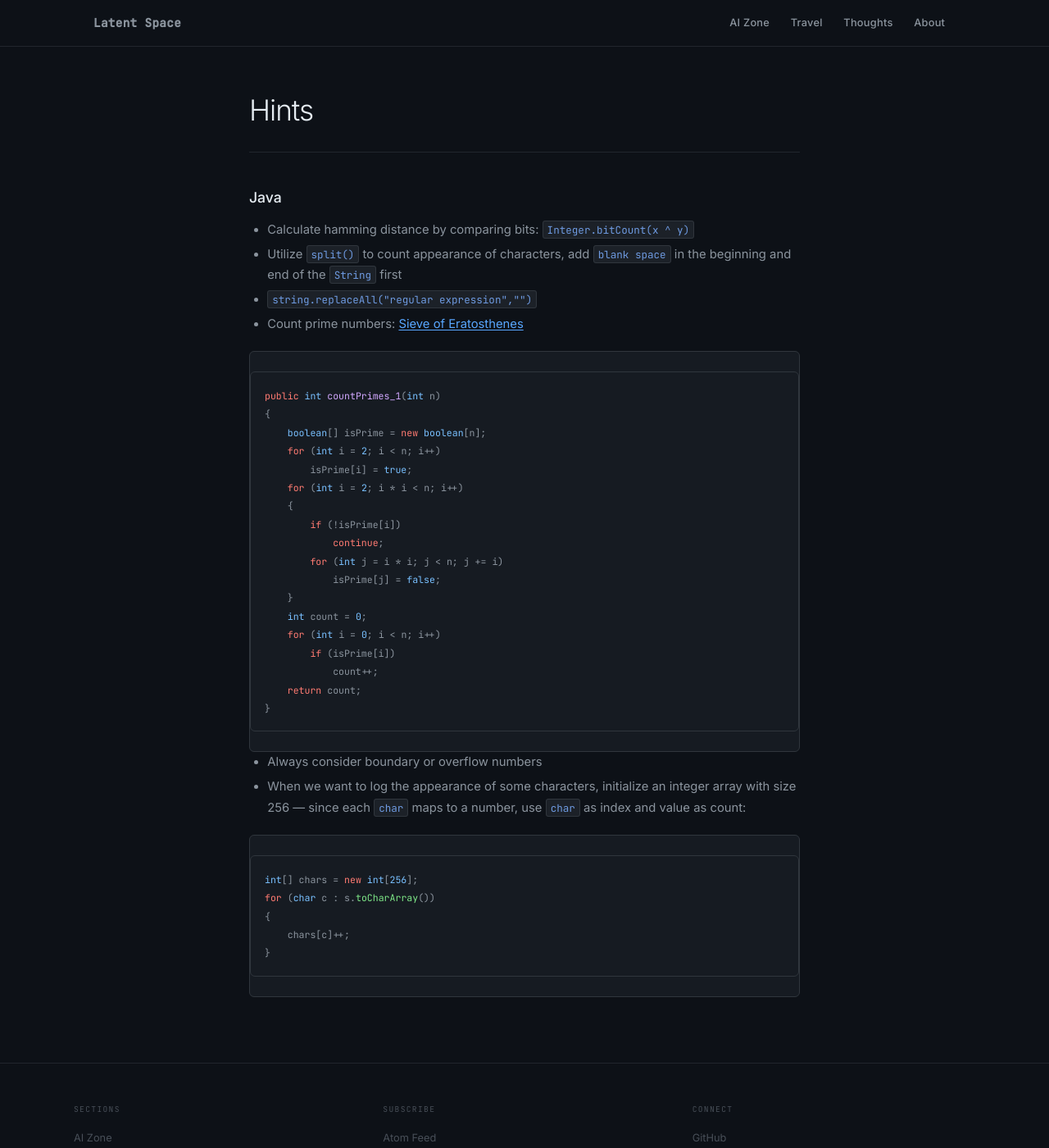
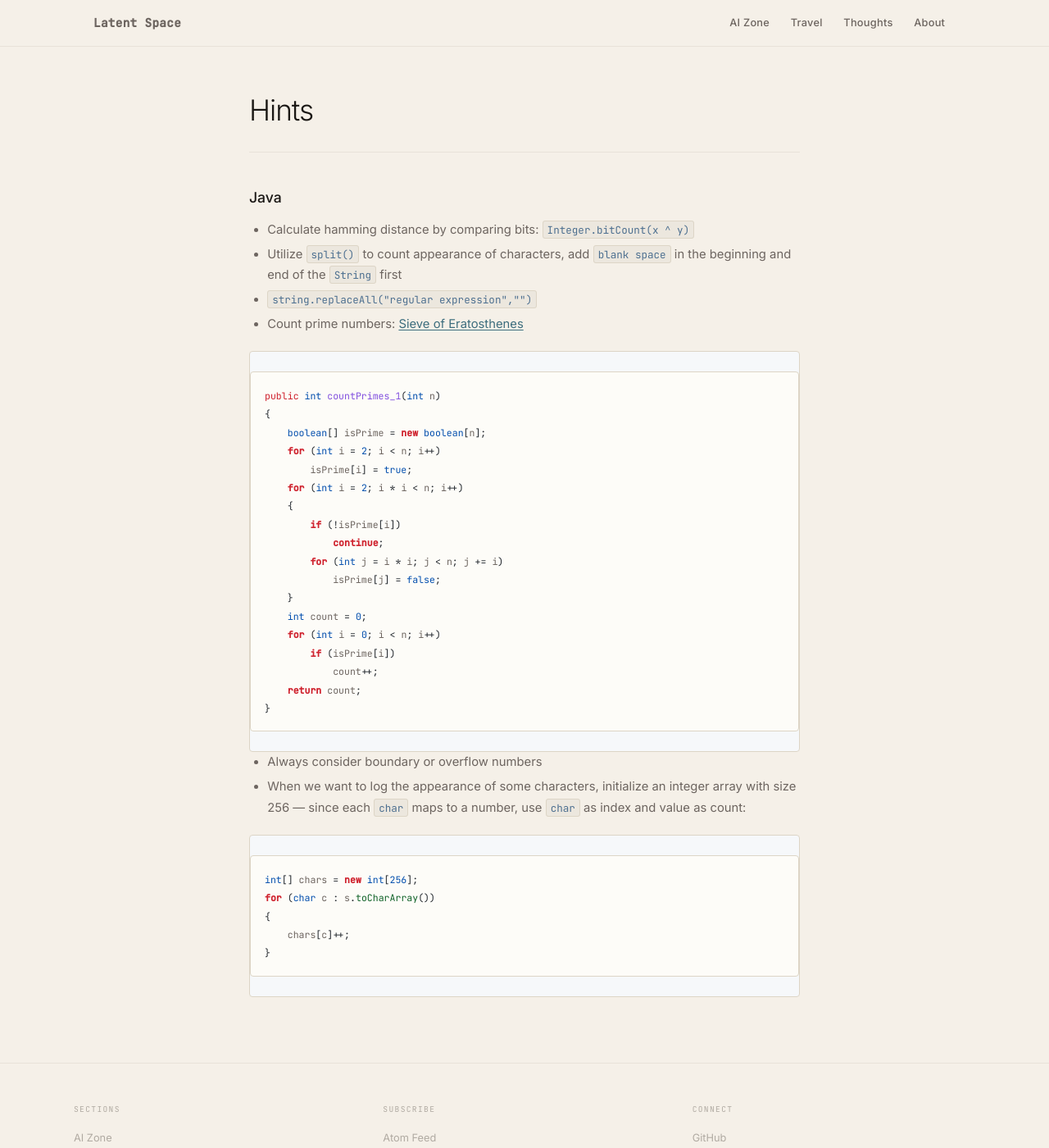
Before and after one commit to luvex/luvex.github.io, a Jekyll site: the page built from _pages/hints.md, in a window 1280 px wide and 1400 px high. Shown: the whole window at 82% size. Built offline with Jekyll 4.4.1, drawn with Linux system fonts in a browser that asks for light colours.

Commit message:
redesign: Birch & Frost — warm parchment Nordic style
Replace full-dark palette with warm parchment base (#f5f0e8),
dark warm text (#1a1714), and a single cold steel-lake accent (#3d6e7e).

- Add Cormorant Garamond (serif, weight 300) for all hero headings —
  gives a desolate Nordic literary feel against the warm ground
- Section micro-accents stay cold and muted (slate, teal, umber, moss)
- World map: warm parchment ocean (#e8e3d8), cold teal visited countries
- Syntax highlighting: switch to GitHub Light palette (warm bg compatible)
- Inline code: warm umber (#953800) on parchment surface

https://claude.ai/code/session_01UfQGnSf4SGyS7TdQjyKSG5

```diff
--- a/assets/css/main.css
+++ b/assets/css/main.css
@@ -1,42 +1,43 @@
 /* ============================================================
    Latent Space — main.css
-   Design system: Nordic Minimalist
+   Design system: Birch & Frost (Nordic Minimalist — warm light)
    ============================================================ */
 
-@import url('https://fonts.googleapis.com/css2?family=Inter:wght@300;400;500;600&family=JetBrains+Mono:wght@400;500&display=swap');
+@import url('https://fonts.googleapis.com/css2?family=Cormorant+Garamond:wght@300;400;500&family=Inter:wght@300;400;500&family=JetBrains+Mono:wght@400;500&display=swap');
 
 /* ============================================================
    CSS Custom Properties
    ============================================================ */
 :root {
-  /* Monochromatic dark palette — cold, post-AI */
-  --bg:           #0d1117;
-  --surface:      #161b22;
-  --surface-2:    #1c2128;
-  --border:       #30363d;
-  --border-subtle:#21262d;
+  /* Birch & Frost — warm parchment base, cold accent */
+  --bg:           #f5f0e8;   /* birch bark parchment */
+  --surface:      #fdfcf8;   /* near-white */
+  --surface-2:    #ece7de;   /* inset warm */
+  --border:       #ddd5c6;
+  --border-subtle:#e8e2d9;
 
-  --text:         #e6edf3;
-  --text-2:       #8b949e;
-  --text-3:       #484f58;
+  --text:         #1a1714;   /* warm near-black, dried ink */
+  --text-2:       #6d6560;   /* warm medium gray */
+  --text-3:       #b0aaa2;   /* very muted */
 
-  --accent:       #58a6ff;   /* single cold-blue accent, used sparingly */
-  --accent-dim:   rgba(88, 166, 255, 0.12);
+  --accent:       #3d6e7e;   /* steel-lake blue — single cold accent */
+  --accent-dim:   rgba(61, 110, 126, 0.08);
 
-  /* Section accents — all cold, barely distinguishable */
-  --col-ai:       #6e9ae0;
-  --col-travel:   #5ab4c0;
-  --col-thoughts: #8d8fa8;
-  --col-profile:  #6eada0;
+  /* Section micro-accents — muted, atmospheric */
+  --col-ai:       #4e7090;   /* slate blue */
+  --col-travel:   #3d7265;   /* cold teal */
+  --col-thoughts: #7a6250;   /* warm umber */
+  --col-profile:  #5a7050;   /* lichen moss */
 
   /* Typography */
-  --font-sans: 'Inter', system-ui, -apple-system, sans-serif;
-  --font-mono: 'JetBrains Mono', monospace;
+  --font-sans:  'Inter', system-ui, -apple-system, sans-serif;
+  --font-serif: 'Cormorant Garamond', Georgia, serif;
+  --font-mono:  'JetBrains Mono', monospace;
 
   /* Layout */
   --max-width: 1100px;
-  --radius:    6px;
-  --radius-lg: 10px;
+  --radius:    4px;
+  --radius-lg: 8px;
 }
 
 /* ============================================================
@@ -172,10 +173,11 @@ ul, ol { padding-left: 1.5em; }
 }
 
 .home-hero h1 {
-  font-size: clamp(2rem, 5vw, 3rem);
+  font-family: var(--font-serif);
+  font-size: clamp(2.6rem, 6vw, 4rem);
   font-weight: 300;
-  letter-spacing: -0.04em;
-  line-height: 1.1;
+  letter-spacing: -0.01em;
+  line-height: 1.05;
   color: var(--text);
   margin-bottom: 0.75rem;
 }
@@ -340,10 +342,11 @@ ul, ol { padding-left: 1.5em; }
 .section-hero[data-gradient="profile"]  .section-hero-label { color: var(--col-profile); }
 
 .section-hero h1 {
-  font-size: clamp(1.6rem, 4vw, 2.5rem);
+  font-family: var(--font-serif);
+  font-size: clamp(2rem, 5vw, 3.2rem);
   font-weight: 300;
-  letter-spacing: -0.03em;
-  line-height: 1.15;
+  letter-spacing: 0;
+  line-height: 1.1;
   color: var(--text);
   margin-bottom: 0.5rem;
 }
@@ -490,19 +493,21 @@ ul, ol { padding-left: 1.5em; }
 
 .world-map-container svg .country {
   fill: var(--surface-2);
-  stroke: var(--border-subtle);
-  stroke-width: 0.3px;
+  stroke: var(--border);
+  stroke-width: 0.4px;
   cursor: default;
-  transition: fill .12s;
+  transition: fill .15s;
 }
 
 .world-map-container svg .country.visited {
   fill: var(--col-travel);
+  opacity: 0.85;
   cursor: crosshair;
 }
 
 .world-map-container svg .country.visited:hover {
   fill: var(--accent);
+  opacity: 1;
 }
 
 .map-stats {
@@ -755,10 +760,11 @@ ul, ol { padding-left: 1.5em; }
 .post-header-band[data-gradient="default"]  .post-category-badge { color: var(--text-3); }
 
 .post-header-band h1 {
-  font-size: clamp(1.5rem, 3.5vw, 2.2rem);
+  font-family: var(--font-serif);
+  font-size: clamp(1.8rem, 4vw, 2.8rem);
   font-weight: 300;
-  letter-spacing: -0.03em;
-  line-height: 1.25;
+  letter-spacing: 0;
+  line-height: 1.2;
   color: var(--text);
   margin-bottom: 1rem;
 }
@@ -779,9 +785,10 @@ ul, ol { padding-left: 1.5em; }
 }
 
 .post-til-header h1 {
-  font-size: clamp(1.3rem, 3vw, 1.9rem);
+  font-family: var(--font-serif);
+  font-size: clamp(1.6rem, 3.5vw, 2.2rem);
   font-weight: 300;
-  letter-spacing: -0.025em;
+  letter-spacing: 0;
   color: var(--text);
   margin-bottom: 0.5rem;
 }
@@ -835,14 +842,14 @@ ul, ol { padding-left: 1.5em; }
   border: 1px solid var(--border);
   border-radius: 3px;
   padding: 0.12em 0.4em;
-  color: var(--col-ai);
+  color: #953800;
 }
 
 .post-body pre { margin: 1.5rem 0; border-radius: var(--radius); overflow-x: auto; }
 .post-body pre code { background: none; border: none; padding: 0; color: inherit; font-size: 0.85rem; }
 
-.highlight { background: var(--surface); border: 1px solid var(--border); border-radius: var(--radius); }
-.highlight pre { margin: 0; padding: 1.25em; overflow: auto; font-size: 0.85rem; line-height: 1.65; font-family: var(--font-mono); color: var(--text-2); }
+.highlight { background: #f6f8fa; border: 1px solid var(--border); border-radius: var(--radius); }
+.highlight pre { margin: 0; padding: 1.25em; overflow: auto; font-size: 0.85rem; line-height: 1.65; font-family: var(--font-mono); color: #24292f; }
 
 /* Post footer */
 .post-tags { display: flex; flex-wrap: wrap; gap: 0.4rem; padding: 0 1.5rem 0; max-width: 720px; margin: 0 auto; }
@@ -930,48 +937,48 @@ ul, ol { padding-left: 1.5em; }
 .empty-state { text-align: center; padding: 4rem 1.5rem; color: var(--text-3); font-size: 0.85rem; font-family: var(--font-mono); }
 
 /* ============================================================
-   Syntax highlighting — cold monochrome (adjusted for dark bg)
+   Syntax highlighting — GitHub Light (warm bg variant)
    ============================================================ */
-.highlight .hll { background: #2a303a; }
-.highlight .c  { color: #484f58; font-style: italic; }
-.highlight .err { color: #ffa198; }
-.highlight .k  { color: #ff7b72; }
-.highlight .o  { color: #8b949e; }
-.highlight .cm { color: #484f58; font-style: italic; }
-.highlight .cp { color: #8b949e; }
-.highlight .c1 { color: #484f58; font-style: italic; }
-.highlight .cs { color: #484f58; font-style: italic; }
-.highlight .gd { color: #ffa198; }
+.highlight .hll { background: #fffbdd; }
+.highlight .c  { color: #6e7781; font-style: italic; }
+.highlight .err { color: #cf222e; }
+.highlight .k  { color: #cf222e; font-weight: bold; }
+.highlight .o  { color: #24292f; }
+.highlight .cm { color: #6e7781; font-style: italic; }
+.highlight .cp { color: #6e7781; }
+.highlight .c1 { color: #6e7781; font-style: italic; }
+.highlight .cs { color: #6e7781; font-style: italic; }
+.highlight .gd { color: #82071e; background: #ffebe9; }
 .highlight .ge { font-style: italic; }
 .highlight .gs { font-weight: bold; }
-.highlight .gi { color: #7ee787; }
-.highlight .kc { color: #79c0ff; }
-.highlight .kd { color: #ff7b72; }
-.highlight .kn { color: #ff7b72; }
-.highlight .kp { color: #79c0ff; }
-.highlight .kr { color: #ff7b72; }
-.highlight .kt { color: #79c0ff; }
-.highlight .m  { color: #79c0ff; }
-.highlight .s  { color: #a5d6ff; }
-.highlight .na { color: #7ee787; }
-.highlight .nb { color: #79c0ff; }
-.highlight .nc { color: #f0883e; font-weight: bold; }
-.highlight .no { color: #79c0ff; }
-.highlight .nd { color: #d2a8ff; }
-.highlight .ni { color: #e6edf3; }
-.highlight .ne { color: #f0883e; font-weight: bold; }
-.highlight .nf { color: #d2a8ff; }
-.highlight .nl { color: #79c0ff; }
-.highlight .nn { color: #f0883e; }
-.highlight .nt { color: #7ee787; }
-.highlight .nv { color: #e6edf3; }
-.highlight .ow { color: #ff7b72; }
-.highlight .w  { color: #e6edf3; }
-.highlight .mi { color: #79c0ff; }
-.highlight .mf { color: #79c0ff; }
-.highlight .s1 { color: #a5d6ff; }
-.highlight .s2 { color: #a5d6ff; }
-.highlight .se { color: #79c0ff; }
-.highlight .ss { color: #a5d6ff; }
-.highlight .sr { color: #a5d6ff; }
-.highlight .bp { color: #79c0ff; }
+.highlight .gi { color: #116329; background: #dafbe1; }
+.highlight .kc { color: #0550ae; }
+.highlight .kd { color: #cf222e; }
+.highlight .kn { color: #cf222e; }
+.highlight .kp { color: #0550ae; }
+.highlight .kr { color: #cf222e; }
+.highlight .kt { color: #0550ae; }
+.highlight .m  { color: #0550ae; }
+.highlight .s  { color: #0a3069; }
+.highlight .na { color: #116329; }
+.highlight .nb { color: #0550ae; }
+.highlight .nc { color: #953800; font-weight: bold; }
+.highlight .no { color: #0550ae; }
+.highlight .nd { color: #8250df; }
+.highlight .ni { color: #24292f; }
+.highlight .ne { color: #953800; font-weight: bold; }
+.highlight .nf { color: #8250df; }
+.highlight .nl { color: #0550ae; }
+.highlight .nn { color: #953800; }
+.highlight .nt { color: #116329; }
+.highlight .nv { color: #24292f; }
+.highlight .ow { color: #cf222e; }
+.highlight .w  { color: #24292f; }
+.highlight .mi { color: #0550ae; }
+.highlight .mf { color: #0550ae; }
+.highlight .s1 { color: #0a3069; }
+.highlight .s2 { color: #0a3069; }
+.highlight .se { color: #0550ae; }
+.highlight .ss { color: #0a3069; }
+.highlight .sr { color: #0a3069; }
+.highlight .bp { color: #0550ae; }
--- a/assets/js/worldmap.js
+++ b/assets/js/worldmap.js
@@ -158,10 +158,10 @@
       .attr('width', '100%')
       .style('display', 'block');
 
-    /* Ocean */
+    /* Ocean — slightly cooler than bg for contrast */
     svg.append('rect')
       .attr('width', w).attr('height', h)
-      .attr('fill', 'var(--bg)');
+      .attr('fill', '#e8e3d8');
 
     /* Countries */
     svg.selectAll('.country')
```
